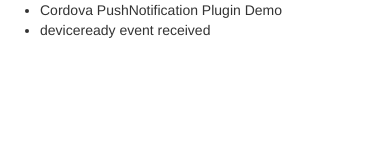
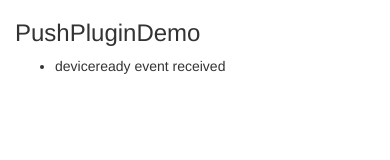
Before and after one commit to somya4c/push-cordova, a website: page www/index.html in a window 390 px wide. Drawn offline with nearby package versions, Linux system fonts and the light colour scheme; some packages are replaced by stand-ins of ours.

Commit message:
Tiny cleanup on index.html.

```diff
--- a/www/index.html
+++ b/www/index.html
@@ -8,7 +8,7 @@
         <meta name="viewport" content="user-scalable=no, initial-scale=1, maximum-scale=1, minimum-scale=1, width=device-width, height=device-height, target-densitydpi=device-dpi" />
         <meta name="msapplication-tap-highlight" content="no" />
 
-        <title>Hello World</title>
+        <title>PushPluginDemo</title>
 
         <link rel="stylesheet" type="text/css" href="bower_components/bootstrap/dist/css/bootstrap.min.css" />
         <link rel="stylesheet" type="text/css" href="bower_components/bootstrap/dist/css/bootstrap-theme.min.css" />
@@ -21,11 +21,12 @@
         <script type="text/javascript" src="js/push.js"></script>
     </head>
     <body>
-        <div id="home">
-            <div id="app-status-div">
-                <ul id="app-status-ul">
-                    <li>Cordova PushNotification Plugin Demo</li>
-                </ul>
+        <div class="container">
+            <div id="home" class="row">
+                <div id="app-status-div" class="col-md-12">
+                    <h3>PushPluginDemo</h3>
+                    <ul id="app-status-ul"></ul>
+                </div>
             </div>
         </div>
     </body>
```
